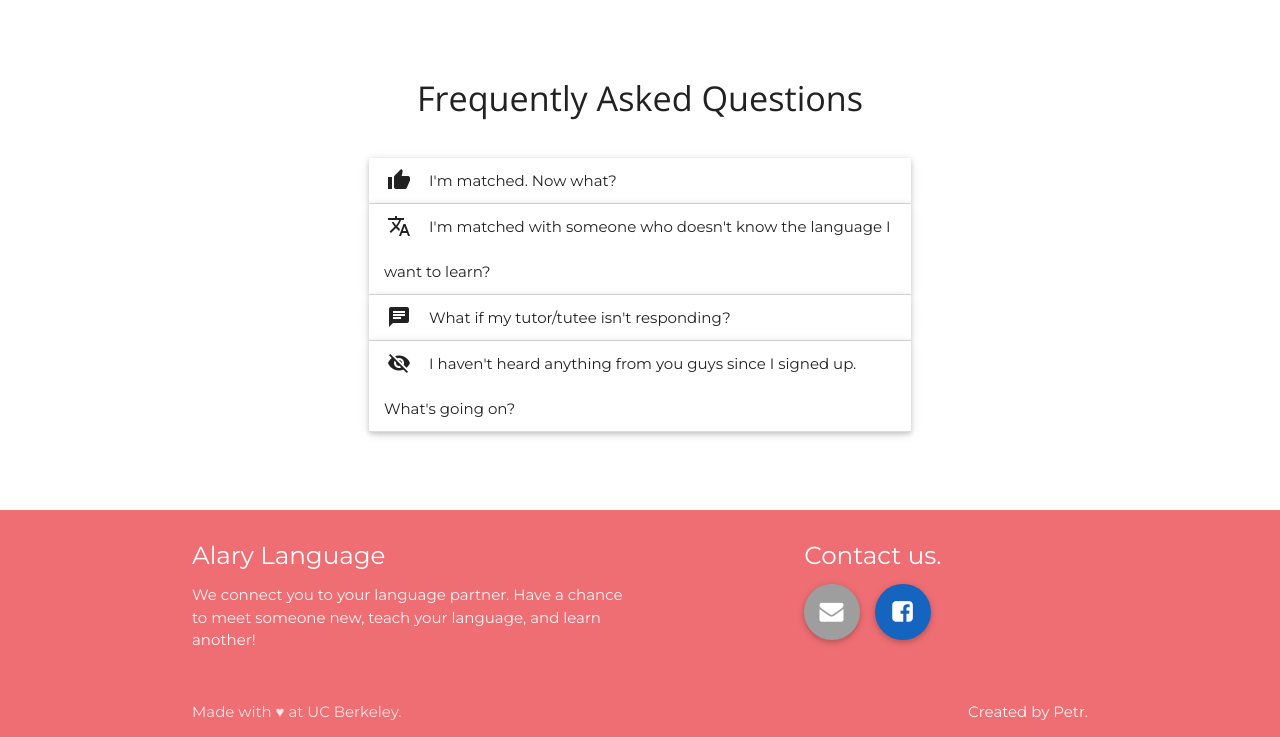
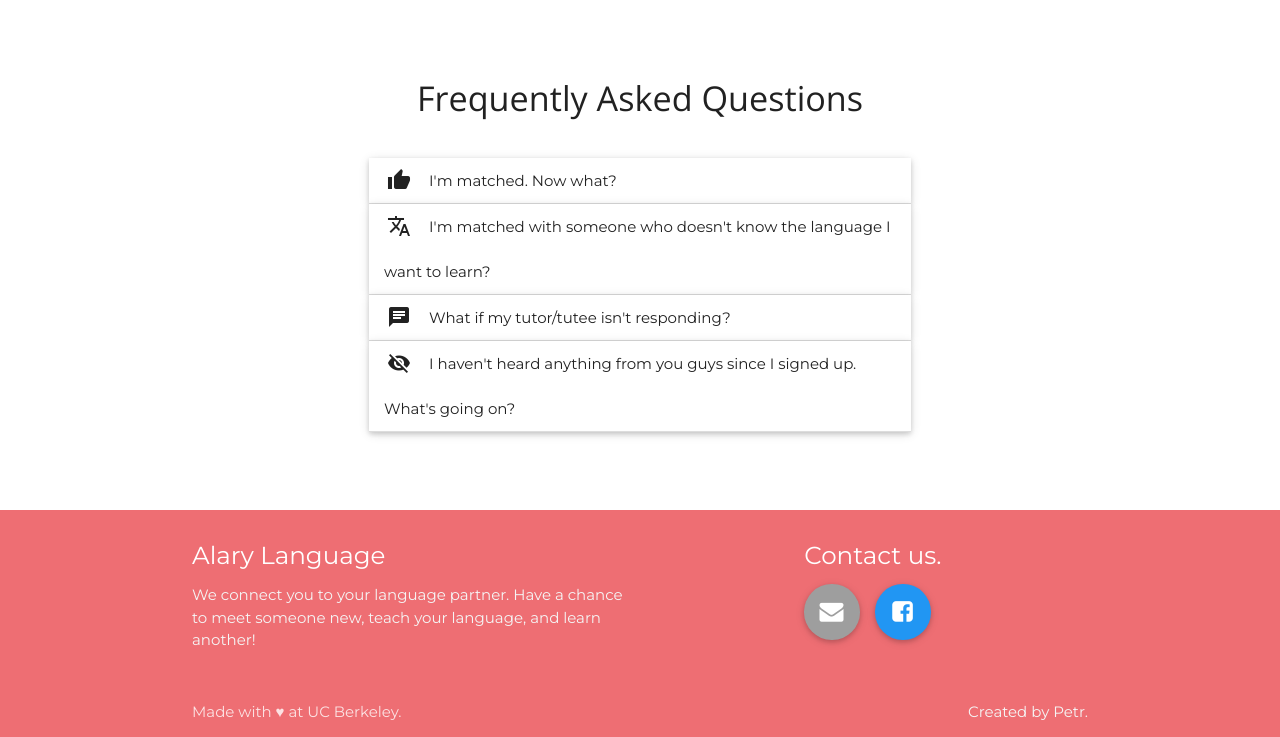
Before and after one commit to peterlee123hi/AlaryLanguage, a website: page index.html in a window 1280 px wide. Shown: the part 944-1681 px from the top of the page. Drawn offline with nearby package versions, Linux system fonts and the light colour scheme.

Commit message:
Changed colors

```diff
--- a/index.html
+++ b/index.html
@@ -123,7 +123,7 @@
         <div class="col l4 offset-l2 s12">
           <h5 class="white-text">Contact us.</h5>
           <ul>
-            <li><a class="grey-text text-lighten-3 footer-link btn-floating btn-large waves-effect waves-light grey" href="mailto:alarylanguage@gmail.com"><i class="fa fa-envelope fa-2x"></i><a class="grey-text text-lighten-3 footer-link btn-floating btn-large waves-effect waves-light blue darken-3" href="http://www.facebook.com/alarylanguage" target="_blank"><i class="fa fa-facebook-square fa-2x" aria-hidden="true"></i></a></li>
+            <li><a class="grey-text text-lighten-3 footer-link btn-floating btn-large waves-effect waves-light grey" href="mailto:alarylanguage@gmail.com"><i class="fa fa-envelope fa-2x"></i><a class="grey-text text-lighten-3 footer-link btn-floating btn-large waves-effect waves-light blue" href="http://www.facebook.com/alarylanguage" target="_blank"><i class="fa fa-facebook-square fa-2x" aria-hidden="true"></i></a></li>
             <li></li>
           </ul>
         </div>
```
